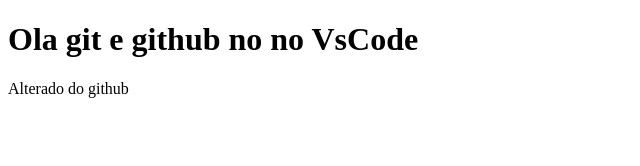
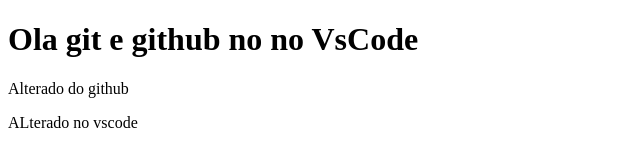
Before and after one commit to Juniormrtns/teste-github-vscode-youtube, a plain HTML site: page index.html in a window 1280 px wide. Shown: the whole page, without its empty margins (0-640 px from the left). Drawn offline with Linux system fonts and the light colour scheme.

Commit message:
refactor: alter index.html

```diff
--- a/index.html
+++ b/index.html
@@ -8,5 +8,6 @@
 <body>
     <h1>Ola git e github no no VsCode</h1>
     <p>Alterado do github</p>
+    <p>ALterado no vscode</p>
 </body>
 </html>
```
